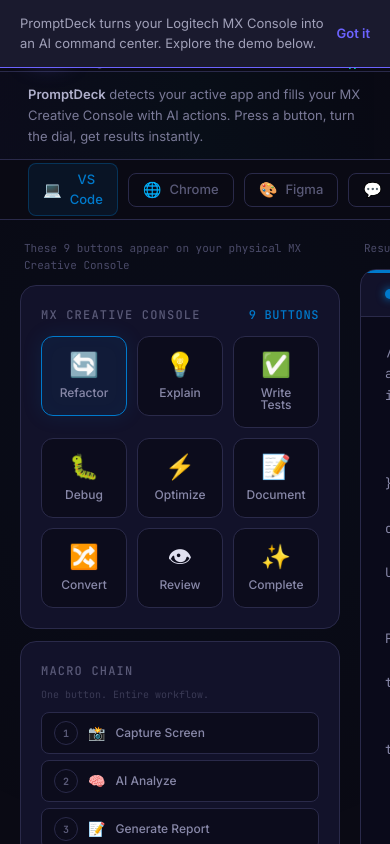
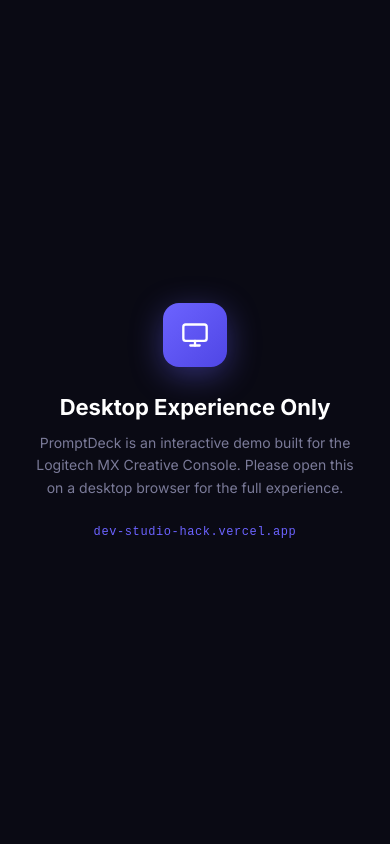
Before and after one commit to Dileep2896/dev-studio-hack, a React (Vite) app: page / in a window 390 px wide. Shown: the top 844 px of the page. Built offline with nearby package versions, Linux system fonts and the light colour scheme.

Commit message:
Add mobile/tablet gate and logo assets
- Show desktop-only message on screens below 1024px
- Add logo as SVG and PNG (512x512)

```diff
--- a/src/App.tsx
+++ b/src/App.tsx
@@ -54,6 +54,51 @@
 
   return (
     <div className="min-h-screen flex flex-col relative" style={{ background: '#0a0a14', color: '#e0e0f0' }}>
+      {/* Mobile/Tablet gate */}
+      <div
+        className="fixed inset-0 z-[99999] flex flex-col items-center justify-center p-8 text-center lg:hidden"
+        style={{ background: '#0a0a14' }}
+      >
+        <div
+          style={{
+            width: 64,
+            height: 64,
+            borderRadius: 16,
+            background: 'linear-gradient(135deg, #6C63FF, #4F46E5)',
+            boxShadow: '0 8px 32px rgba(108, 99, 255, 0.4)',
+            display: 'flex',
+            alignItems: 'center',
+            justifyContent: 'center',
+            marginBottom: 24,
+          }}
+        >
+          <svg width="28" height="28" viewBox="0 0 24 24" fill="none" stroke="#fff" strokeWidth="2" strokeLinecap="round" strokeLinejoin="round">
+            <rect x="2" y="3" width="20" height="14" rx="2" />
+            <line x1="8" y1="21" x2="16" y2="21" />
+            <line x1="12" y1="17" x2="12" y2="21" />
+          </svg>
+        </div>
+        <h2 style={{ fontSize: 22, fontWeight: 700, color: '#fff', marginBottom: 8 }}>
+          Desktop Experience Only
+        </h2>
+        <p style={{ fontSize: 14, color: '#7a7a98', lineHeight: 1.6, maxWidth: 320 }}>
+          PromptDeck is an interactive demo built for the Logitech MX Creative Console.
+          Please open this on a desktop browser for the full experience.
+        </p>
+        <a
+          href="https://dev-studio-hack.vercel.app"
+          style={{
+            marginTop: 24,
+            fontSize: 12,
+            color: '#6C63FF',
+            fontFamily: 'monospace',
+            letterSpacing: '0.05em',
+          }}
+        >
+          dev-studio-hack.vercel.app
+        </a>
+      </div>
+
       {loading && <SplashScreen onComplete={handleSplashComplete} />}
 
       {/* Ambient glow */}
```
Also changed, not shown: public/logo.png (added), public/logo.svg (added).
